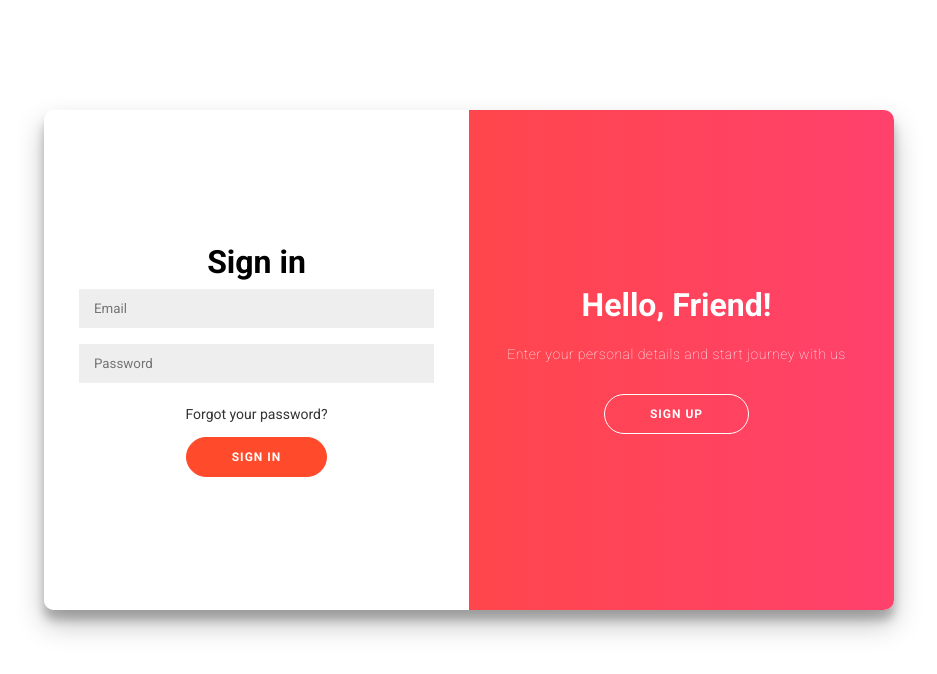
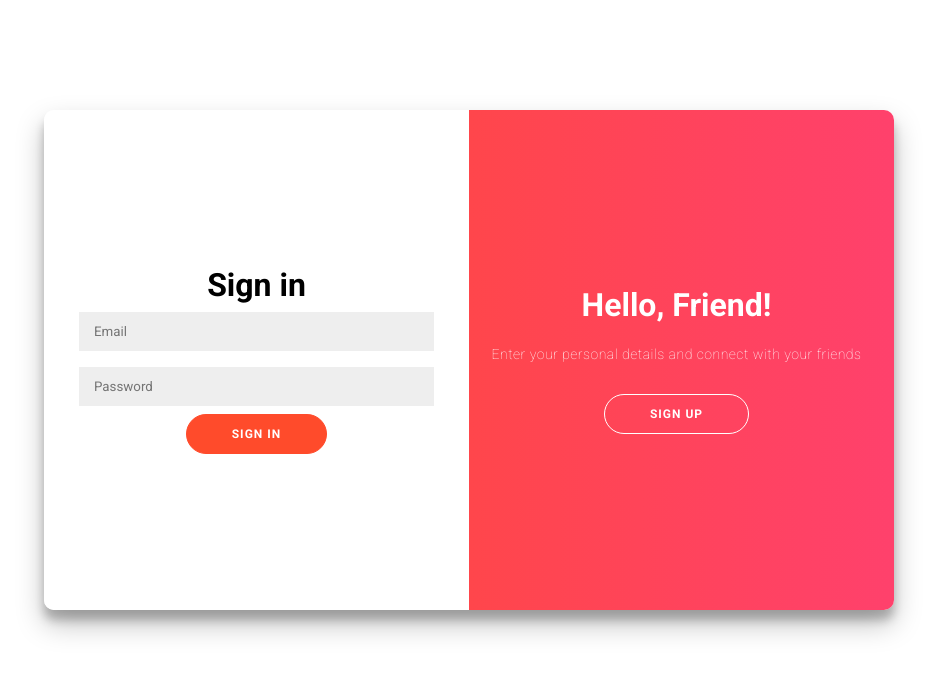
Before and after one commit to Yash-Nistane/social-media-frontend, a React (Create React App) app: page /signup in a window 1280 px wide. Shown: the top 674 px of the page, without its empty margins (171-1108 px from the left). Built offline with nearby package versions, Linux system fonts and the light colour scheme.

Commit message:
css issues fixed

```diff
--- a/public/index.html
+++ b/public/index.html
@@ -10,7 +10,7 @@
   <link rel="preconnect" href="https://fonts.gstatic.com" crossorigin>
   <link href="https://fonts.googleapis.com/css2?family=Roboto:ital,wght@0,100;0,300;0,400;0,700;1,500&display=swap"
     rel="stylesheet">
-  <link rel="stylesheet" href="http://localhost:3000/assets/style.css"/>
+  <link rel="stylesheet" href="./style.css"/>
 
   <title>Social App</title>
 </head>
--- a/src/components/online/Online.jsx
+++ b/src/components/online/Online.jsx
@@ -1,13 +1,20 @@
 import "./online.css";
 
-export default function Online({user}) {
-
+export default function Online({ user }) {
   //console.log("Online",user);
   const PF = process.env.REACT_APP_PUBLIC_FOLDER;
   return (
     <li className="rightbarFriend">
       <div className="rightbarProfileImgContainer">
-        <img className="rightbarProfileImg" src={user?.profilePicture} alt="" />
+        <img
+          className="rightbarProfileImg"
+          src={
+            user.profilePicture
+              ? user.profilePicture
+              : "https://social-media--app.s3.ap-south-1.amazonaws.com/noAvatar.png"
+          }
+          alt=""
+        />
         <span className="rightbarOnline"></span>
       </div>
       <span className="rightbarUsername">{user?.username}</span>
--- a/src/components/rightbar/Rightbar.jsx
+++ b/src/components/rightbar/Rightbar.jsx
@@ -164,7 +164,7 @@ export default function Rightbar({ user }) {
                   src={
                     friend.profilePicture
                       ? friend.profilePicture
-                      : PF + "person/noAvatar.png"
+                      : "https://social-media--app.s3.ap-south-1.amazonaws.com/noAvatar.png"
                   }
                   alt=""
                   className="rightbarFollowingImg"
--- a/src/components/sidebar/sidebar.css
+++ b/src/components/sidebar/sidebar.css
@@ -30,6 +30,7 @@
     display: flex;
     align-items: center;
     margin-bottom: 20px;
+    cursor:not-allowed;
   }
 
   .sidebarIcon {
--- a/src/pages/profile/profile.css
+++ b/src/pages/profile/profile.css
@@ -39,6 +39,7 @@
 
 .profileInfoName{
     font-size: 24px;
+    margin: auto;
 }
 
 .profileInfoDesc{
--- a/src/pages/signup/SignUp.js
+++ b/src/pages/signup/SignUp.js
@@ -173,7 +173,7 @@ const SignUp = (props) => {
                 placeholder="Password"
                 onChange={(e) => setPassword(e.target.value)}
               />
-              <a href="#">Forgot your password?</a>
+              {/* <a href="#">Forgot your password?</a> */}
               <button type="submit">Sign In</button>
             </form>
           </div>
@@ -182,7 +182,7 @@ const SignUp = (props) => {
               <div class="overlay-panel overlay-left">
                 <h1>Welcome Back!</h1>
                 <p>
-                  To keep connected with us please login with your personal info
+                  To keep connected with your friends please login with your personal info
                 </p>
                 <button class="ghost" id="signIn">
                   Sign In
@@ -190,7 +190,7 @@ const SignUp = (props) => {
               </div>
               <div class="overlay-panel overlay-right">
                 <h1>Hello, Friend!</h1>
-                <p>Enter your personal details and start journey with us</p>
+                <p>Enter your personal details and connect with your friends</p>
                 <button class="ghost" id="signUp">
                   Sign Up
                 </button>
```
Also changed, not shown: public/style.css (renamed from public/assets/style.css).
